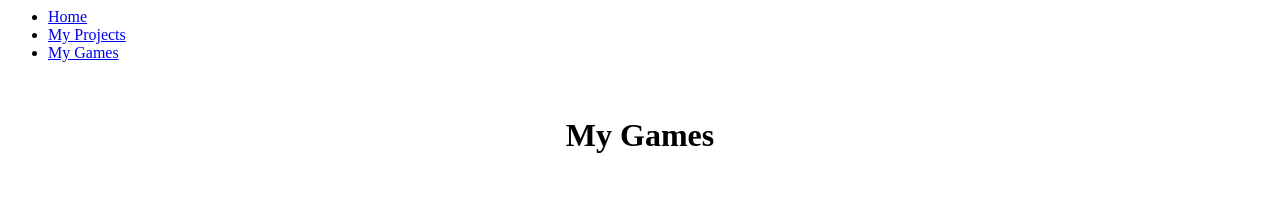
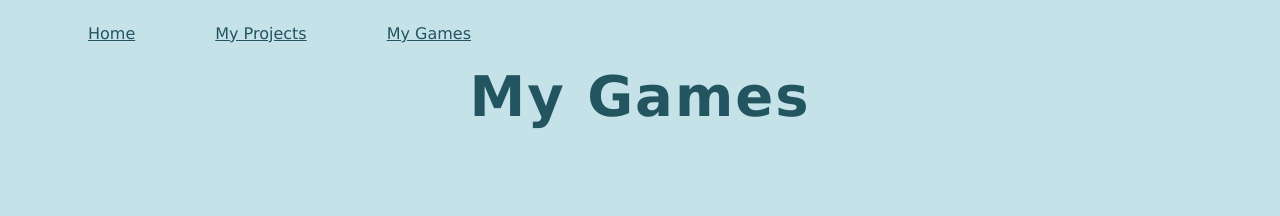
Before and after one commit to WVCS/website-alysalutz, a plain HTML site: page games.html in a window 1280 px wide. Shown: the top 216 px of the page. Drawn offline with Linux system fonts and the light colour scheme.

Commit message:
Update games.html

```diff
--- a/games.html
+++ b/games.html
@@ -1,6 +1,7 @@
 <html>
   <head>
-    <link rel = "https://www.svgheart.com/wp-content/uploads/2023/03/sibuyan-island-beach_521-430-min.png">
+    <link rel="stylesheet" href="style.css">
+  <link rel="icon" type="image/x-icon" href="https://www.svgheart.com/wp-content/uploads/2023/03/sibuyan-island-beach_521-430-min.png">
     <title> Alysa's Website </title>
     </link>
   </head>
```
